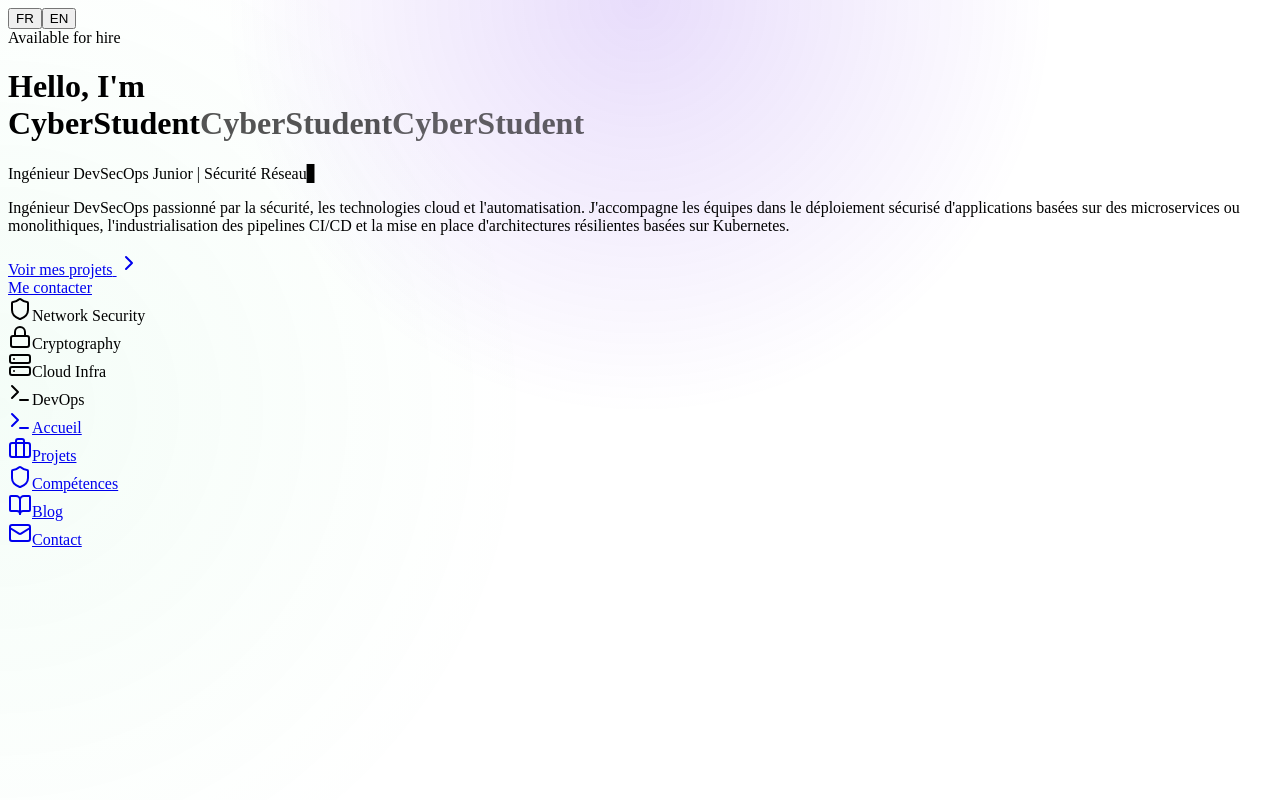
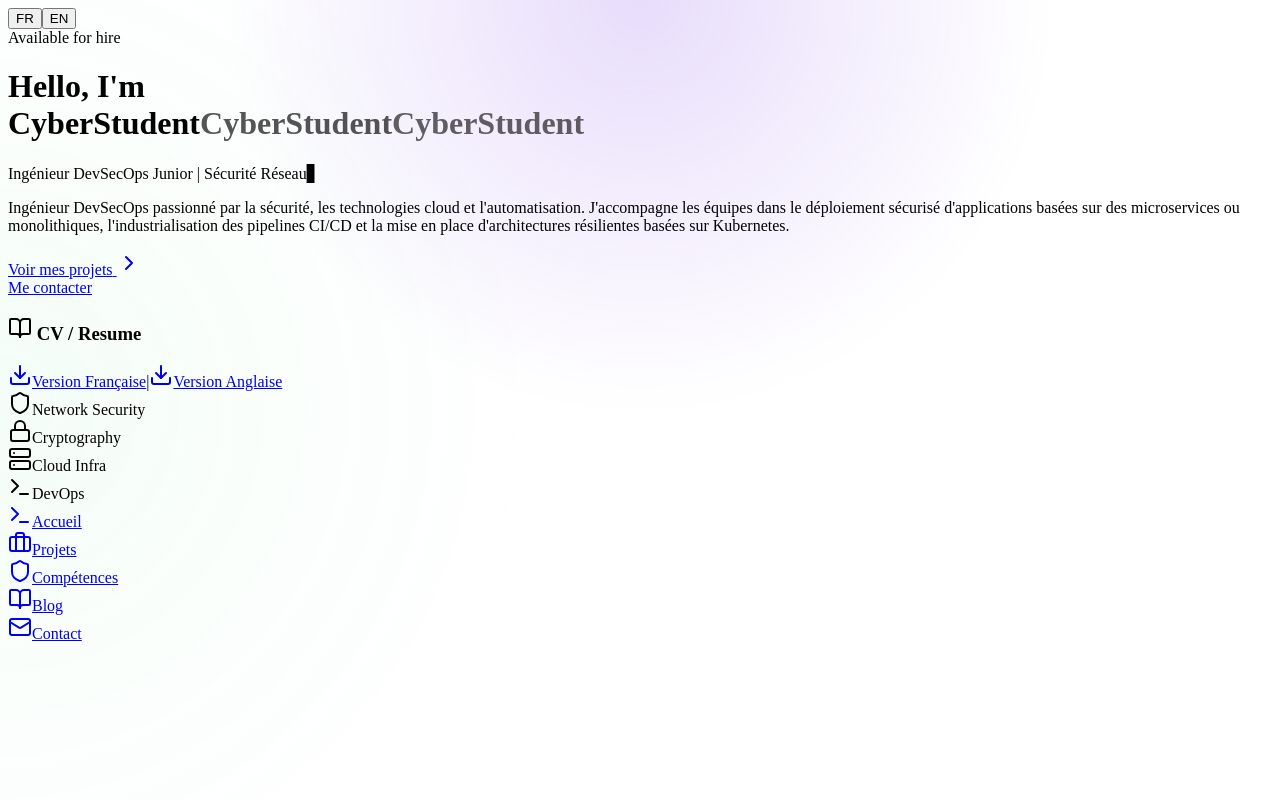
Before and after one commit to hamidbong/hamidbongfolio, a React (Vite) app in the folder client/: page / in a window 1280 px wide. Shown: the top 800 px of the page. Built offline with nearby package versions, Linux system fonts and the light colour scheme; a web font is replaced by a local one.

Commit message:
version for english and french CV

```diff
--- a/client/src/hooks/use-language.tsx
+++ b/client/src/hooks/use-language.tsx
@@ -40,6 +40,8 @@ const translations = {
     "education.title": "Éducation",
     "education.download_cv": "Télécharger mon CV",
     "education.download_cv_desc": "Téléchargez mon CV complet pour découvrir l'intégralité de mon parcours et mes compétences techniques.",
+    "cv.french": "Version Française",
+    "cv.english": "Version Anglaise",
   },
   en: {
     "nav.home": "Home",
@@ -72,6 +74,8 @@ const translations = {
     "education.title": "Education",
     "education.download_cv": "Download My CV",
     "education.download_cv_desc": "Download my full CV to discover my entire background and technical skills.",
+    "cv.french": "French Version",
+    "cv.english": "English Version",
   }
 };
 
--- a/client/src/pages/Home.tsx
+++ b/client/src/pages/Home.tsx
@@ -1,5 +1,5 @@
 import { motion } from "framer-motion";
-import { Shield, Lock, Server, Terminal as TerminalIcon, ChevronRight } from "lucide-react";
+import { Shield, Lock, Server, Terminal as TerminalIcon, ChevronRight, Download, BookOpen } from "lucide-react";
 import { Link } from "wouter";
 import { GlitchText } from "@/components/GlitchText";
 
@@ -62,6 +62,36 @@ export default function Home() {
               </div>
             </Link>
           </motion.div>
+
+          <motion.div
+            initial={{ opacity: 0 }}
+            animate={{ opacity: 1 }}
+            transition={{ delay: 0.6 }}
+            className="flex flex-col gap-3 pt-4 border-t border-border/50"
+          >
+            <h3 className="text-sm font-mono text-muted-foreground uppercase tracking-widest flex items-center gap-2">
+              <BookOpen className="w-4 h-4" /> CV / Resume
+            </h3>
+            <div className="flex gap-4">
+              <a
+                href="/CVBrahimHamidBong.pdf"
+                target="_blank"
+                className="group flex items-center gap-2 text-sm font-mono text-muted-foreground hover:text-primary transition-colors"
+              >
+                <Download className="w-4 h-4 group-hover:animate-bounce" />
+                {t("cv.french")}
+              </a>
+              <span className="text-border">|</span>
+              <a
+                href="/CVBrahimHamidBong.pdf"
+                target="_blank"
+                className="group flex items-center gap-2 text-sm font-mono text-muted-foreground hover:text-secondary transition-colors"
+              >
+                <Download className="w-4 h-4 group-hover:animate-bounce" />
+                {t("cv.english")}
+              </a>
+            </div>
+          </motion.div>
         </div>
 
         {/* Right Column: Visual */}
--- a/client/src/pages/Skills.tsx
+++ b/client/src/pages/Skills.tsx
@@ -158,10 +158,20 @@ export default function Skills() {
           <p className="text-muted-foreground mb-8 max-w-md mx-auto">
             {t("education.download_cv_desc")}
           </p>
-          <Button size="lg" className="gap-2 group">
-            <Download className="w-5 h-5 group-hover:translate-y-1 transition-transform" />
-            {t("education.download_cv")}
-          </Button>
+          <div className="flex flex-wrap justify-center gap-4">
+            <Button variant="default" size="lg" className="gap-2 group" asChild>
+              <a href="/CVBrahimHamidBong.pdf" target="_blank">
+                <Download className="w-5 h-5 group-hover:translate-y-1 transition-transform" />
+                {t("cv.french")}
+              </a>
+            </Button>
+            <Button variant="outline" size="lg" className="gap-2 group" asChild>
+              <a href="/CVBrahimHamidBong.pdf" target="_blank">
+                <Download className="w-5 h-5 group-hover:translate-y-1 transition-transform" />
+                {t("cv.english")}
+              </a>
+            </Button>
+          </div>
         </motion.div>
       </div>
     </div>
```
Also changed, not shown: client/public/favicon1.png (deleted).
